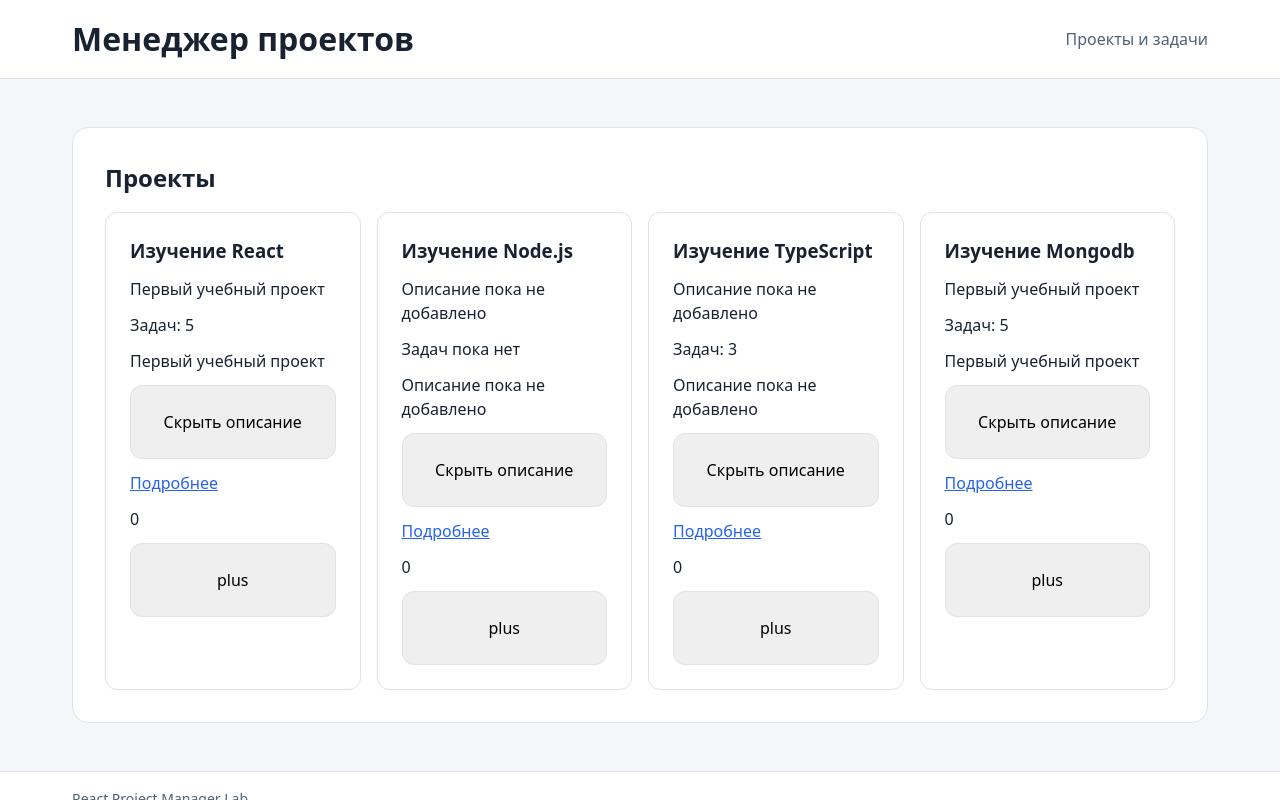
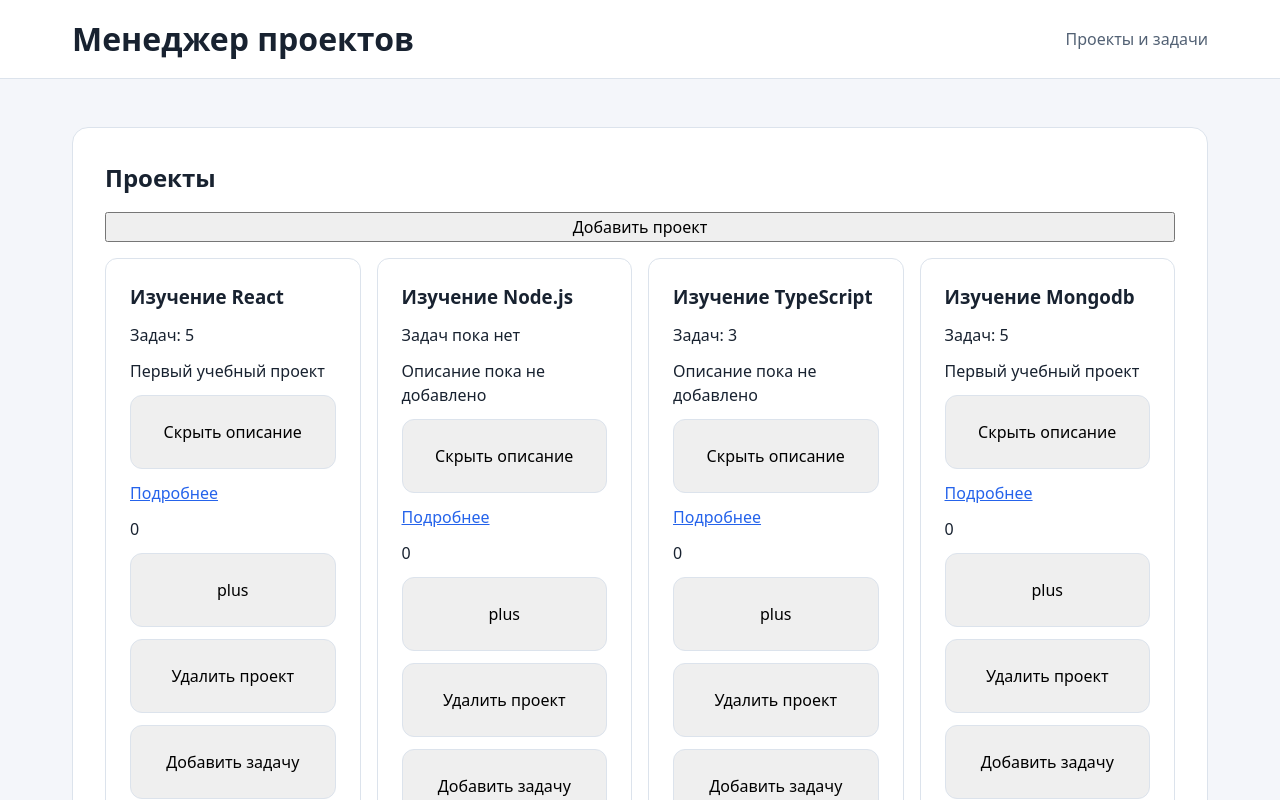
Before and after one commit to i-new-user/react-project-manager-lab, a React (Vite) app: page / in a window 1280 px wide. Shown: the top 800 px of the page. Built offline with nearby package versions, Linux system fonts and the light colour scheme.

Commit message:
feat: complete lesson 07 immutable state updates

```diff
--- a/src/components/ProjectCard.tsx
+++ b/src/components/ProjectCard.tsx
@@ -8,9 +8,11 @@ type ProjectCardProps = {
     taskCount: number
     hidden?: boolean
     onOpen: () => void
+    onDelete: () => void
+    onAddTask: () => void;
 }
 
-export const ProjectCard = ({title, description='Описание пока не добавлено', taskCount, hidden=false, onOpen}: ProjectCardProps) => {
+export const ProjectCard = ({title, description='Описание пока не добавлено', taskCount, hidden=false, onOpen, onDelete, onAddTask}: ProjectCardProps) => {
 
     const [isDescriptionVisible, setIsDescriptionVisible] = useState(true);
     const [clickCount, setClickCount] = useState(0);
@@ -29,8 +31,6 @@ export const ProjectCard = ({title, description='Описание пока не
         <Article>
             <h3>{title}</h3>
 
-            {isDescriptionVisible && <p>{description}</p>}
-
             <p>{taskCount > 0 ? `Задач: ${taskCount}` : `Задач пока нет`}</p>
             {isDescriptionVisible && <p>{description}</p>}
 
@@ -44,6 +44,10 @@ export const ProjectCard = ({title, description='Описание пока не
             <Button type="button" onClick={() => { setClickCount((clickCount) => clickCount + 1)}}>
                 plus
             </Button>
+
+            <Button type="button" onClick={onDelete}>Удалить проект</Button>
+
+            <Button type="button" onClick={onAddTask}>Добавить задачу</Button>
 
         </Article>
     )
--- a/src/components/ProjectList.tsx
+++ b/src/components/ProjectList.tsx
@@ -1,5 +1,6 @@
 import styled from 'styled-components';
 import { ProjectCard } from './ProjectCard';
+import { useState } from 'react';
 
 const Section = styled.section`
   min-width: 0;
@@ -32,7 +33,7 @@ type Project = {
   taskCount: number;
 };
 
-const projects: Project[] = [
+const initialProjects: Project[] = [
   {
     id: 'react',
     title: 'Изучение React',
@@ -60,13 +61,41 @@ const projects: Project[] = [
 
 export function ProjectList() {
 
+  const [projects, setProjects] = useState<Project[]>(initialProjects);
+
   const handleOpenProject = (projectId: string) => {
     alert(`Открываем проект с id: ${projectId}`)
   }
 
+  const handleAddProject = () => {
+    const newProject: Project = {
+      id: crypto.randomUUID(),
+      title: 'Новый проект',
+      taskCount: 0,
+    }
+    setProjects((previous) => [...previous, newProject])
+  }
+
+  const handleDeleteProject = (projectId: string) => {
+    setProjects((previous) => previous.filter((project) => project.id !== projectId));
+  };
+
+  const handleAddTask = (projectId: string) => {
+    setProjects((previous) =>
+      previous.map((project) =>
+        project.id === projectId
+          ? { ...project, taskCount: project.taskCount + 1 }
+          : project
+      )
+    );
+  };
+
   return (
     <Section aria-labelledby="projects-heading">
+
       <Title id="projects-heading">Проекты</Title>
+
+      <button type="button" onClick={handleAddProject}>Добавить проект</button>
 
       <CardsGrid>
         {projects.map((project) => (
@@ -76,6 +105,8 @@ export function ProjectList() {
             description={project.description}
             taskCount={project.taskCount}
             onOpen={() => handleOpenProject(project.id)}
+            onDelete={() => handleDeleteProject(project.id)}
+            onAddTask={() => handleAddTask(project.id)}
           />
         ))}
       </CardsGrid>
```
